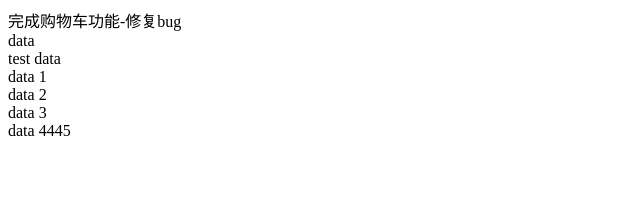
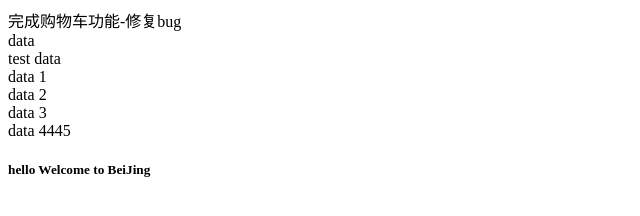
Before and after one commit to xiaotian0/mybxg000, a plain HTML site: page index.html in a window 1280 px wide. Shown: the whole page, without its empty margins (0-640 px from the left). Drawn offline with Linux system fonts and the light colour scheme.

Commit message:
我修改了h5

```diff
--- a/index.html
+++ b/index.html
@@ -13,5 +13,6 @@
   <div>data 2</div>
   <div>data 3</div>
   <div>data 4445</div>
+  <h5>hello Welcome to BeiJing</h5>
 </body>
 </html>
```
